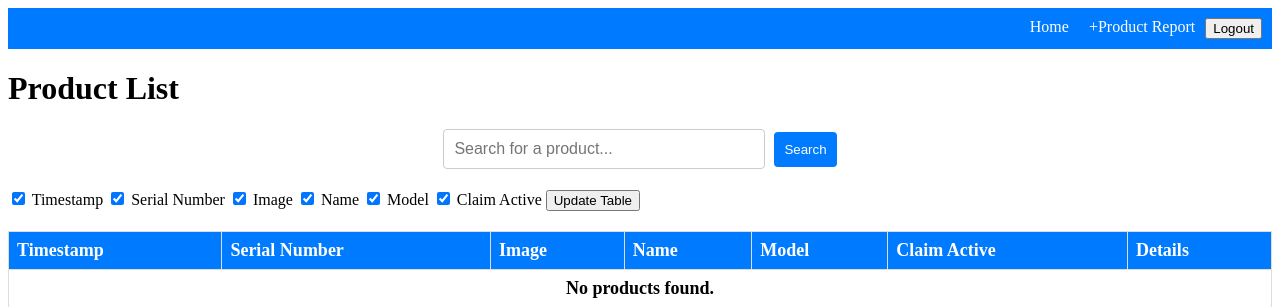
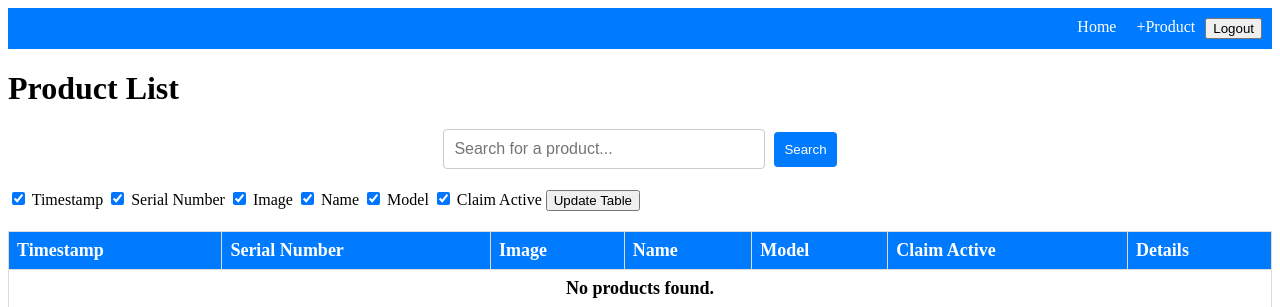
Before and after one commit to 6410615139/Stock, a Django app: page / in a window 1280 px wide. Shown: the top 307 px of the page. Run offline with Django 5.2, Linux system fonts and the light colour scheme; the visitor is signed in with stand-in values (Sample User, id 1); data that the repository does not hold is empty.

Commit message:
Fix wrong item fixed

```diff
--- a/templates/base.html
+++ b/templates/base.html
@@ -15,7 +15,7 @@
         <div class="nav-links">
             {% if user.is_authenticated %}
             <a href="{% url 'home' %}">Home</a>
-            <a href="{% url 'product_report' product.pk %}">+Product Report</a>
+            <a href="{% url 'add_product' %}">+Product</a>
                 <form method="post" action="{% url 'logout' %}">
                     {% csrf_token %}
                     <button type="submit">Logout</button>
```
